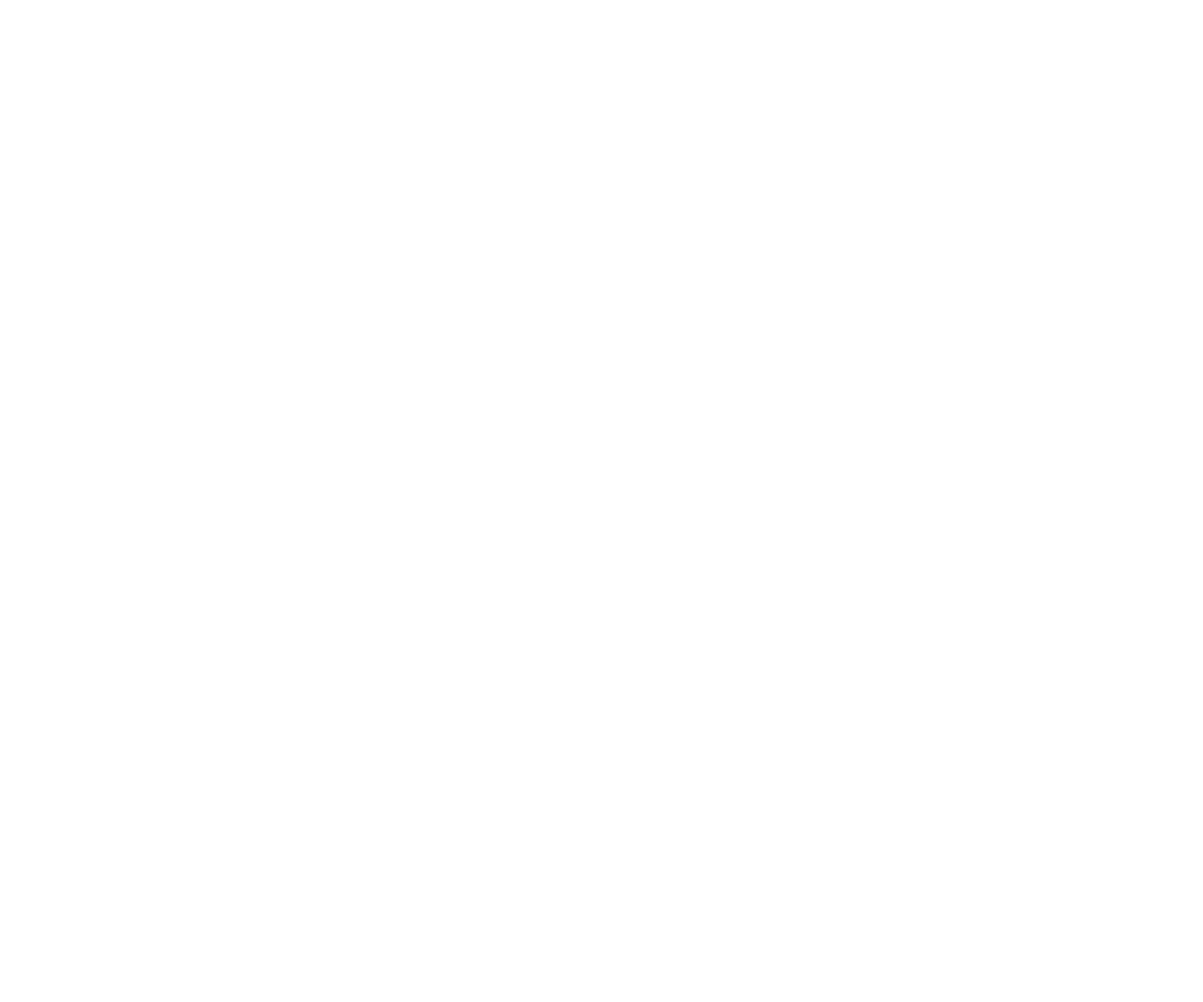
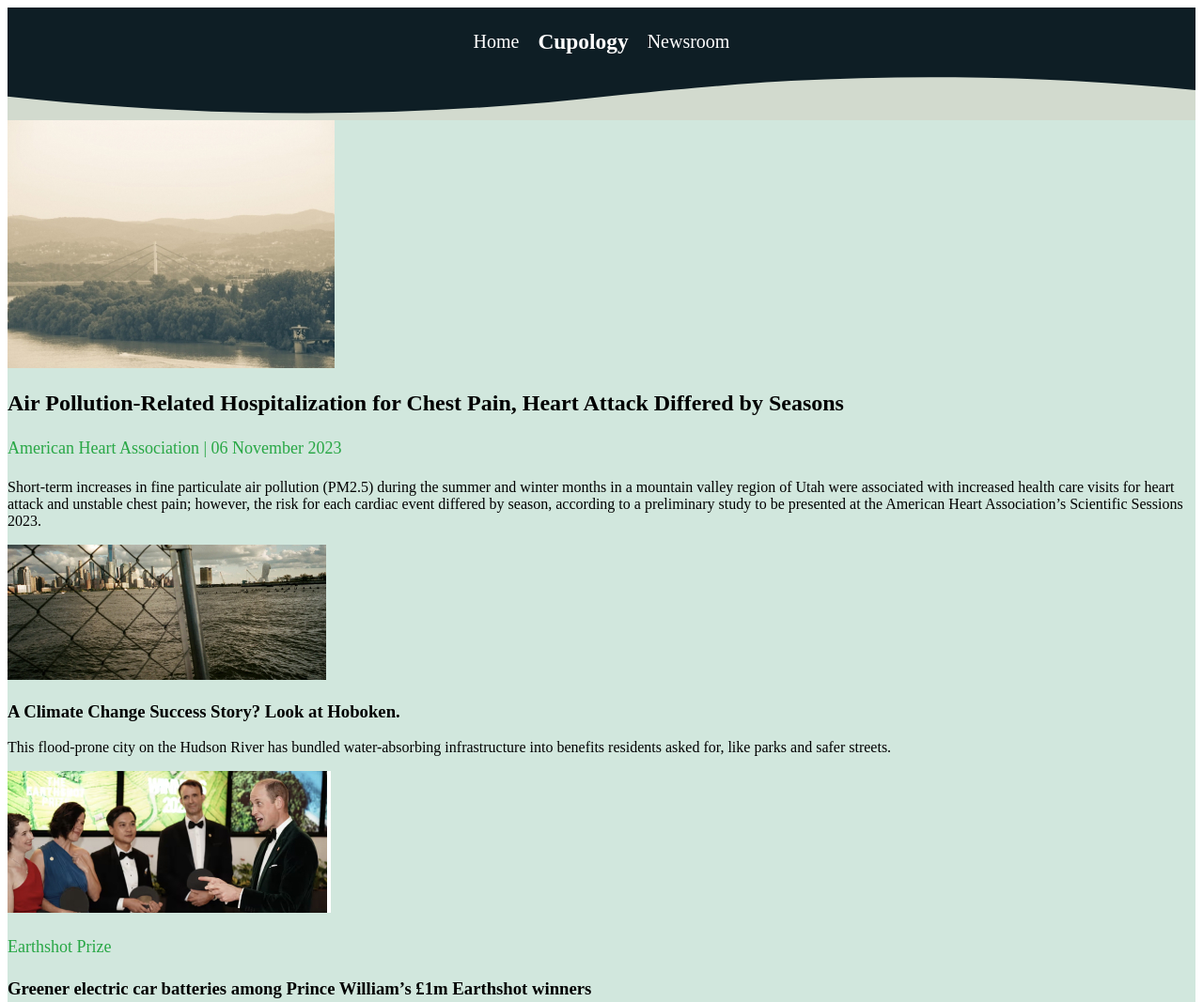
Before and after one commit to ProfessorKolodziej/final-project-fall-2022-cupology, a website: page src/pageshtml/newsroom.html in a window 1280 px wide. Shown: the top 1067 px of the page at 94% size. Before the commit the page ends 800 px from the top, so only its background shows below. Drawn offline with Linux system fonts and the light colour scheme; a web font is replaced by a local one.

Commit message:
news page update

```diff
--- a/src/css/style.css
+++ b/src/css/style.css
@@ -144,3 +144,16 @@ footer {
 
 	/* Bold font for button text */
 }
+
+.news-page{
+	background-color: #D1E7DD;
+}
+
+.article-info{
+	color: #28A745;
+	font-family: DM Serif Text;
+	font-size: 18px;
+	font-style: normal;
+	font-weight: 400;
+	line-height: 29px; /* 161.111% */
+}
--- a/src/pageshtml/newsroom.html
+++ b/src/pageshtml/newsroom.html
@@ -0,0 +1,71 @@
+<!DOCTYPE html>
+<html lang="en">
+
+<head>
+    <meta charset="UTF-8">
+    <meta name="viewport" content="width=device-width, initial-scale=1">
+    <meta name="description" content="Update your description here" />
+    <title>SustainU</title>
+    <link
+        href="https://fonts.googleapis.com/css2?family=BioRhyme&family=DM+Serif+Text&family=Roboto:wght@100;300;700&display=swap"
+        rel="stylesheet">
+    <link rel="stylesheet" type="text/css" href="/css/style.css" />
+</head>
+
+<body>
+    <section class="header">
+
+        <div class="wave">
+            <!-- <svg viewBox="0 0 1440 127">
+        <path d="M0.5,42.9636079 L0.5,119.5 L1439.5,119.5 L1439.5,43.119913 C748.936314,13.2999357 269.448743,13.3212255 1.05528611,43.1811859 L0.5,43.242964 L0.5,42.9636079 Z" /></path>
+      </svg> -->
+
+            <svg viewBox="0 0 1440 120">
+                <path
+                    d="M1440,21.2101911 L1440,120 L0,120 L0,21.2101911 C120,35.0700637 240,42 360,42 C480,42 600,35.0700637 720,21.2101911 C808.32779,12.416393 874.573633,6.87702029 918.737528,4.59207306 C972.491685,1.8109458 1026.24584,0.420382166 1080,0.420382166 C1200,0.420382166 1320,7.35031847 1440,21.2101911 Z">
+                </path>
+            </svg>
+        </div><!-- /wave -->
+        <nav>
+            <a href="index.html">Home</a>
+            <a href="about.html">
+                <h1>Cupology</h1>
+            </a>
+            <a href="newsroom.html">Newsroom</a>
+        </nav>
+    </section>
+
+    <main class="news-page">
+        <article class="air-pollution-article">
+            <img class="air-pollution-image" src="/images/air-pollution.jpg">
+            <h2>Air Pollution-Related Hospitalization for Chest Pain, Heart Attack Differed by Seasons</h2>
+            <p class="article-info">American Heart Association | 06 November 2023</p>
+            <p>Short-term increases in fine particulate air pollution (PM2.5) during the summer and winter months in a
+                mountain valley region of Utah were associated with increased health care visits for heart attack and
+                unstable chest pain; however, the risk for each cardiac event differed by season, according to a
+                preliminary study to be presented at the American Heart Association’s Scientific Sessions 2023.</p>
+        </article>
+
+        <article class="climate-change-article">
+            <img class="climate-change-image" src="/images/climate-change.jpg">
+            <h3>A Climate Change Success Story? Look at Hoboken.</h3>
+            <p>This flood-prone city on the Hudson River has bundled water-absorbing infrastructure into benefits
+                residents asked for, like parks and safer streets.</p>
+        </article>
+
+        <article class="electric-car-article">
+            <img class="electric-car-image" src="/images/electric-car.jpg">
+            <p class="article-info">Earthshot Prize</p>
+            <h3>Greener electric car batteries among Prince William’s £1m Earthshot winners</h3>
+        </article>
+
+        <article class="sweat-article">
+            <img class="sweat-image" src="/images/sweat.jpg">
+            <h3>Will sweat help us survive climate change?</h3>
+            <p class="article-info">It's gross. It's sticky. And it's already saved your life.</p>
+        </article>
+    </main>
+
+</body>
+
+</html>
```
Also changed, not shown: src/images/air-pollution.jpg (added), src/images/climate-change.jpg (added), src/images/electric-car.jpg (added), src/images/sweat.jpg (added).
